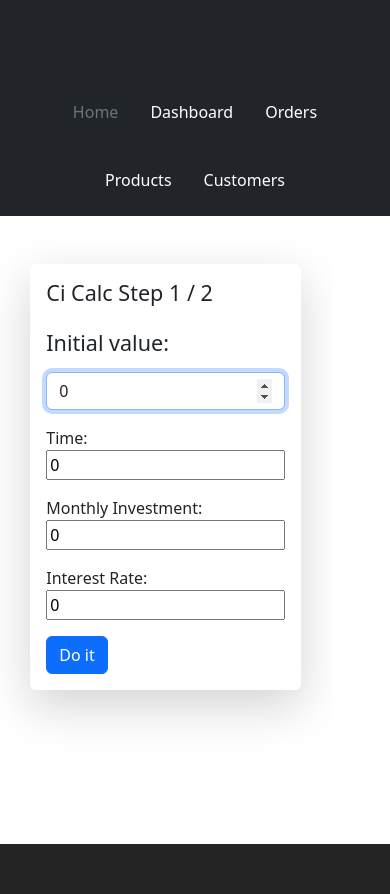
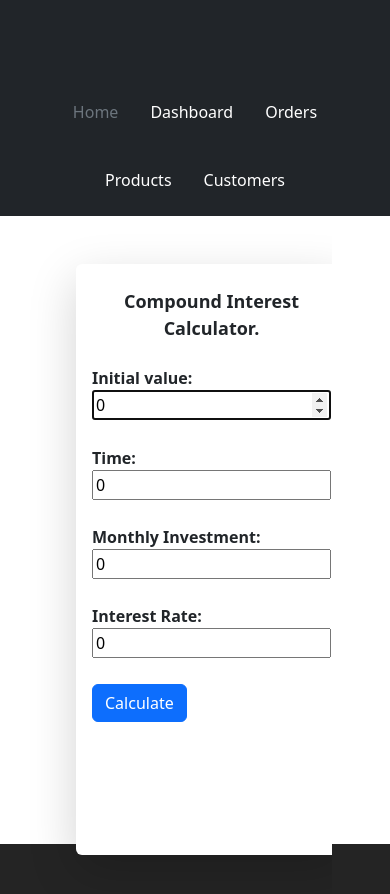
Before and after one commit to danielflorencio/fire-desktop, a React (Vite) app: page /calculators/compound_interest_calculator in a window 390 px wide. Shown: the top 894 px of the page. Built offline with nearby package versions, Linux system fonts and the light colour scheme.

Commit message:
made the cicalc form responsive

```diff
--- a/src/App.css
+++ b/src/App.css
@@ -29,17 +29,31 @@ main {
     width: 100vw;
     height: 100vh;
 }
+.forms-container{
+    display: flex;
+    flex-direction: row;
+    flex-wrap: wrap;
+    gap: 1rem;
+    justify-content: center;
+}
+.form-item{
+
+}
+.form-item label{
+    display: block;
+    margin: 0;
+    font-weight: 550;
+}
+.form-item input{
+    margin-bottom: 3vh;
+}
 @media (max-width: 767px) {
     .app-container{
         flex-direction: column;
     }
 }
-label {
-    display: block;
-    margin: 1rem 0rem;
-}
 input{
-    display: block;
+    /* display: block;  CHANGED HERE. */
 }
 .fire-color-gradient{
     color: linear-gradient(#FC575E, #F7B42C);
--- a/src/components/CiCalc/CiCalc.tsx
+++ b/src/components/CiCalc/CiCalc.tsx
@@ -37,17 +37,19 @@ export default function CiCalculator(){
     }
 
     return(
-        <div className='shadow-lg p-3 mb-5 bg-white rounded'>
-            <h4>Ci Calc Step {currentStepIndex + 1} / {steps.length}</h4>
+        <div className='box-content-container shadow-lg p-3 mb-5 bg-white rounded'>
+            <p className="mb-4 text-center" style={{margin: '1vh 1vw'}}><strong>Compound Interest Calculator.</strong></p>
             {currentStepIndex === 0 ? (
+            <div className="forms-container">
             <form onSubmit={handleSubmit}>
                 {step}
-                <button className='btn btn-primary ' type='submit'>Do it</button>
+                <button className='btn btn-primary ' type='submit'>Calculate</button>
             </form>
+            </div>
             ) : (
                 <>
                 {step}
-                <button className='btn btn-primary ' onClick={back}>return</button>
+                <button className='btn btn-primary btn-block' onClick={back}>New Simulation</button>
                 </>
                 )
             }
@@ -64,36 +66,49 @@ export function CiForm({amount, howLongM, investment, interestRate, updateFields
 
     return(
         <>
-            <div className="row">
-                <div className="col-xs-7">
-                    <label><h4>Initial value:</h4></label>
-                </div>
-                <div className="col-xs-5">
-                    <input className="form-control"
+            {/* <div className="forms-container"> */}
+                <div className="form-item">
+                    {/* <div className="col-xs-7"> */}
+                        <label>Initial value: </label>
+                    {/* </div> */}
+                    {/* <div className="col-xs-5"> */}
+                        <input className=""
                         type='number'
                         value={amount}
                         onChange={e => updateFields({ amount: e.target.valueAsNumber })}
                         autoFocus
                         required></input>
+                    {/* </div>   */}
                 </div>
-            </div>
-            <label>Time: <input
+
+                <div className="form-item">
+                <label>Time: </label>
+                <input
                 type='number'
                 value={howLongM}
                 onChange={e => updateFields({ howLongM: e.target.valueAsNumber })}
-            required></input></label>
+                required></input>
+                </div>
 
-            <label>Monthly Investment: <input
+                <div className="form-item">
+                <label>Monthly Investment: </label>
+                <input
+                style={{display: 'block'}}
                 type='number'
                 value={investment}
                 onChange={e => updateFields({ investment: e.target.valueAsNumber })}
-            required></input></label>
+                required></input>
+                </div>
 
-            <label>Interest Rate: <input
+                <div className="form-item">
+                <label>Interest Rate: </label>
+                <input
                 type='number'
                 value={interestRate}
                 onChange={e => updateFields({ interestRate: e.target.valueAsNumber })}
-            required></input></label>
+                required></input>
+                </div>
+            {/* </div> */}
         </>
     )
 }
```
Lines whose indentation alone changed are shown as unchanged.
